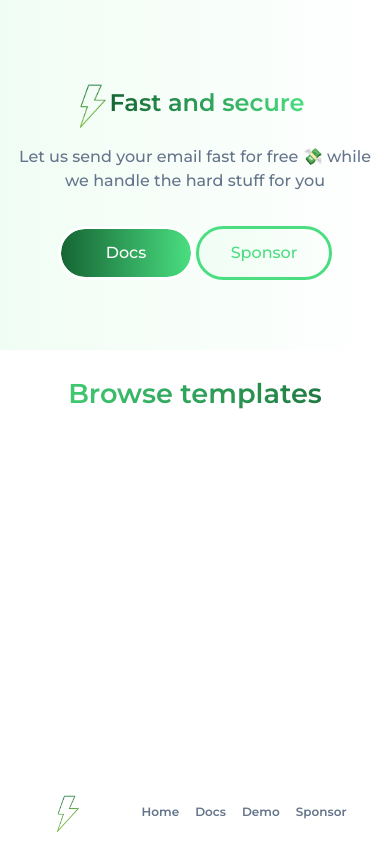
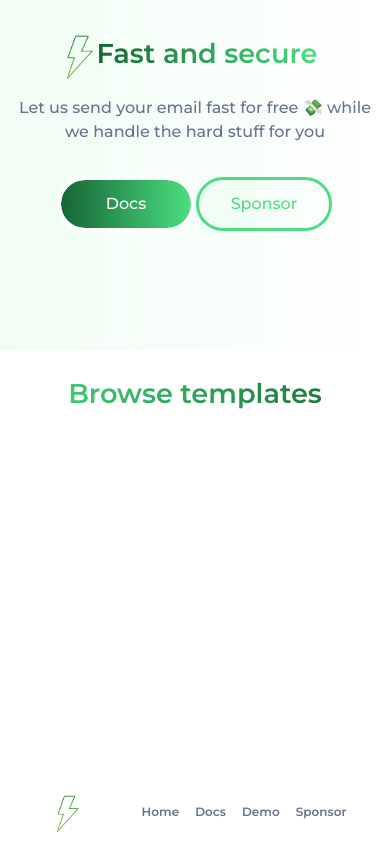
Before and after one commit to AshrafChitamba/Vitemail-Frontend, a React (Vite) app: page / in a window 390 px wide. Built offline with nearby package versions, Linux system fonts and the light colour scheme; a web font is replaced by a local one.

Commit message:
posiitioning

```diff
--- a/src/Components/Home.tsx
+++ b/src/Components/Home.tsx
@@ -2,7 +2,7 @@ import fastImg from "../assets/fast.png";
 
 const Home = () => {
   return (
-    <div className="bg-gradient-to-r from-green-50 h-[350px] grid place-content-center">
+    <div className="bg-gradient-to-r from-green-50 h-[350px] grid pt-6 sm:pt-0 content-start sm:place-content-center">
       <div className="text-center flex items-center justify-center">
         <img
           src={fastImg}
@@ -10,7 +10,7 @@ const Home = () => {
           className="-ml-8 sm:ml-0 w-[80px] sm:w-[100px] h-[60px] sm:h-[80px] object-contain"
         />
 
-        <span className="-ml-6 bg-clip-text text-transparent bg-gradient-to-r from-green-800 to-green-400 text-2xl sm:text-6xl font-bold select-none">
+        <span className="-ml-6 bg-clip-text text-transparent bg-gradient-to-r from-green-800 to-green-400 text-[1.7rem] sm:text-6xl font-bold select-none">
           Fast and secure
         </span>
       </div>
```
